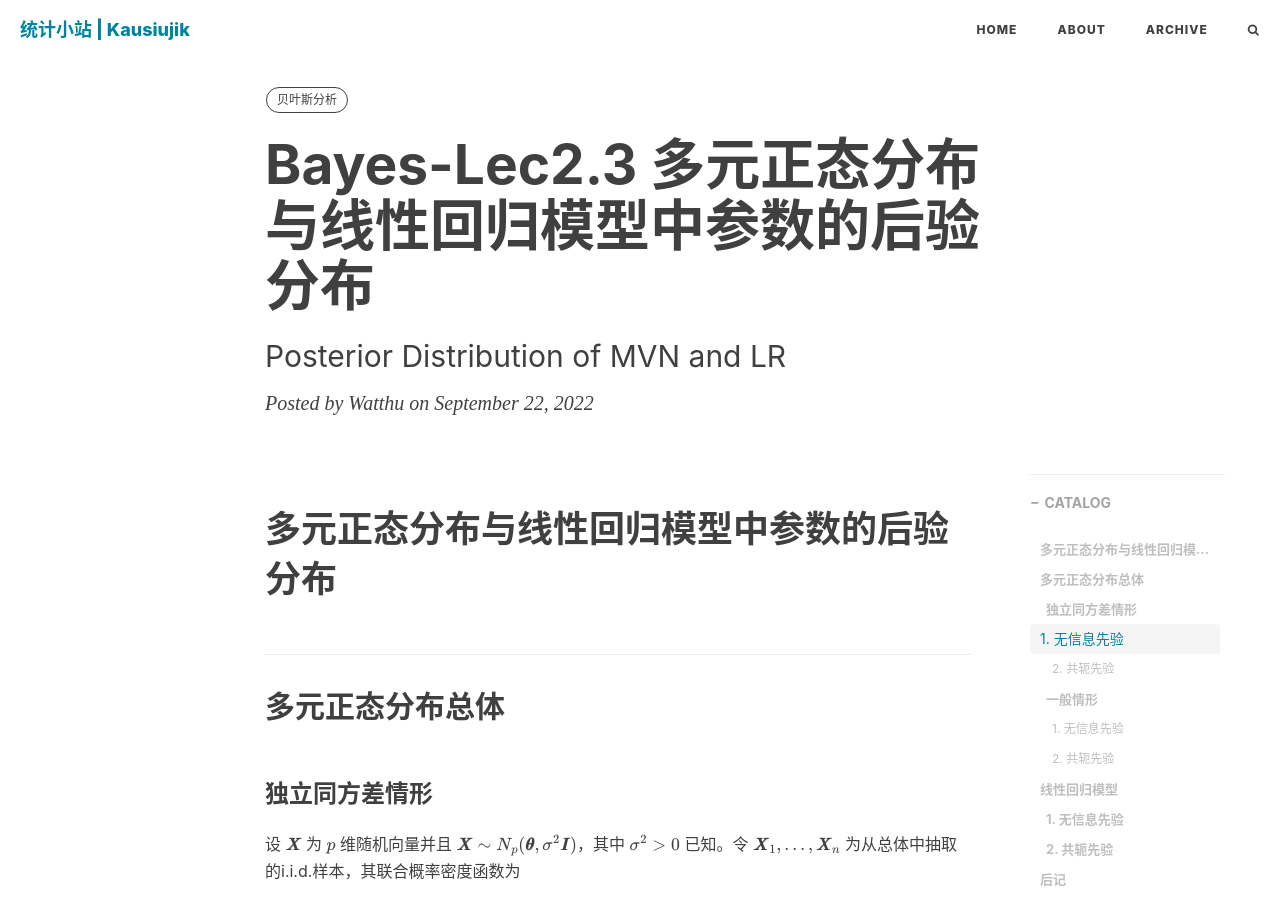
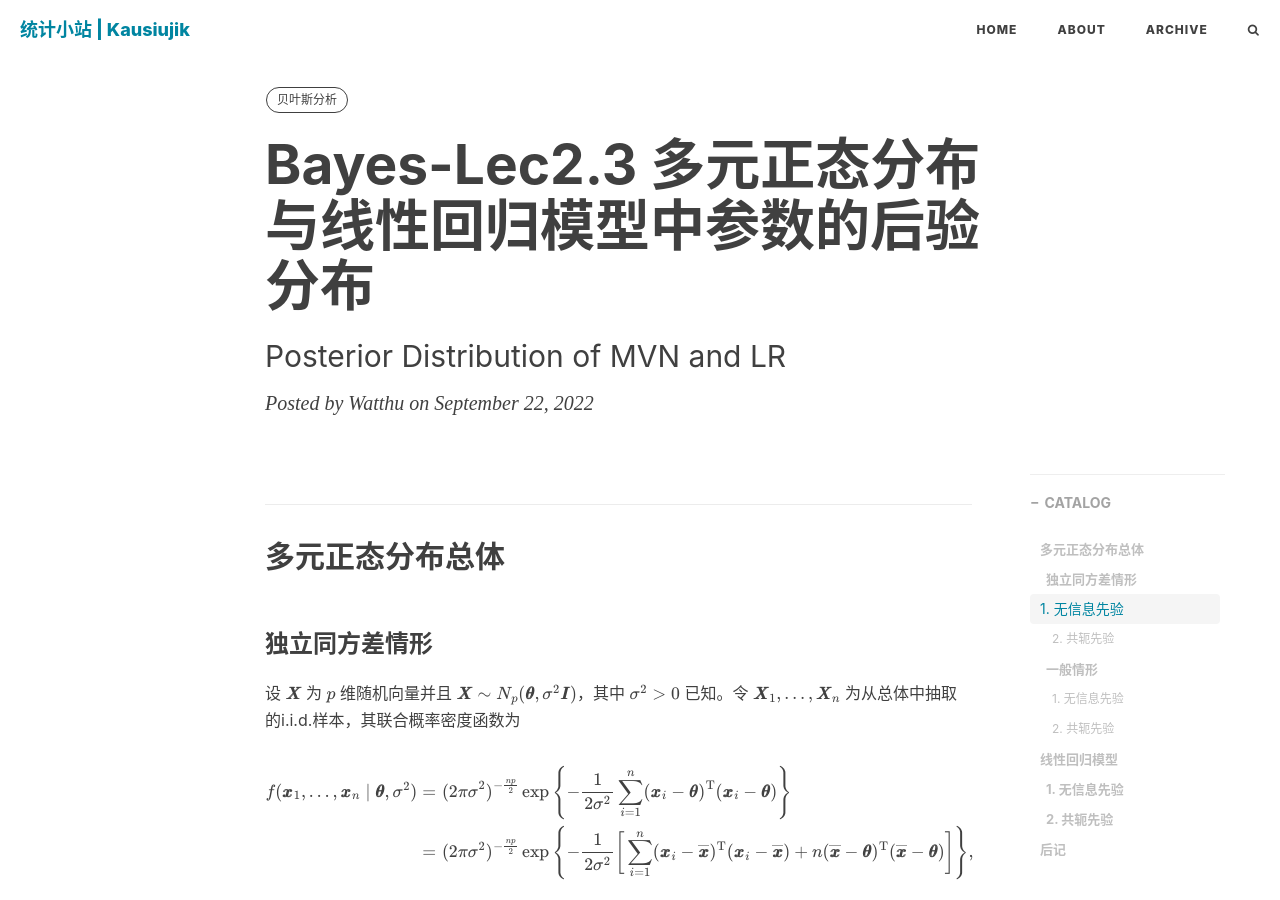
Before and after one commit to kausiujik/kausiujik.github.io, a Jekyll site: the page built from _posts/2022-09-22-Bayes_Lec2.3.md, in a window 1280 px wide and 900 px high. Built offline with Jekyll 4.4.1, drawn with Linux system fonts in a browser that asks for light colours; nearby versions of some CDN libraries; formulas are drawn with MathJax 3; comment, search, counter and statistics services are not loaded.

Commit message:
Update 2022-09-22-Bayes_Lec2.3.md

```diff
--- a/_posts/2022-09-22-Bayes_Lec2.3.md
+++ b/_posts/2022-09-22-Bayes_Lec2.3.md
@@ -8,8 +8,6 @@ mathjax: true
 tags:
   - 贝叶斯分析
 ---
-
-# 多元正态分布与线性回归模型中参数的后验分布
 
 ## 多元正态分布总体
 
```
